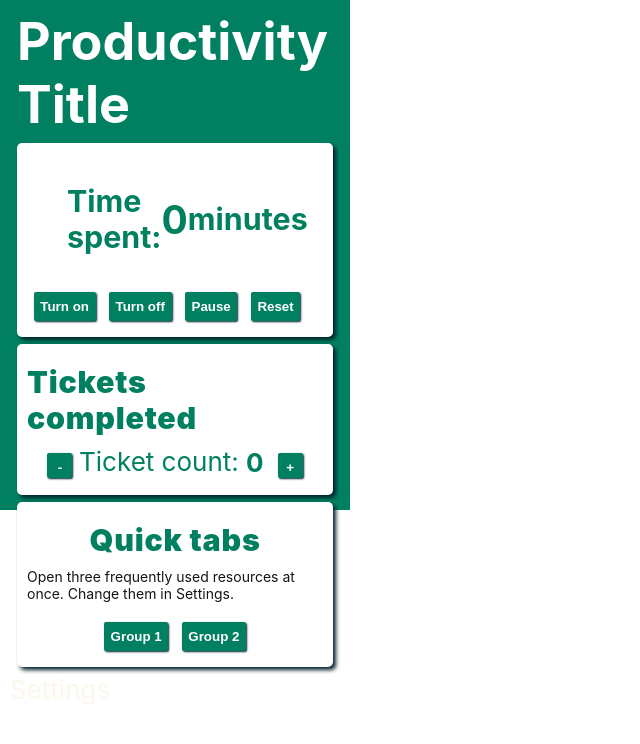
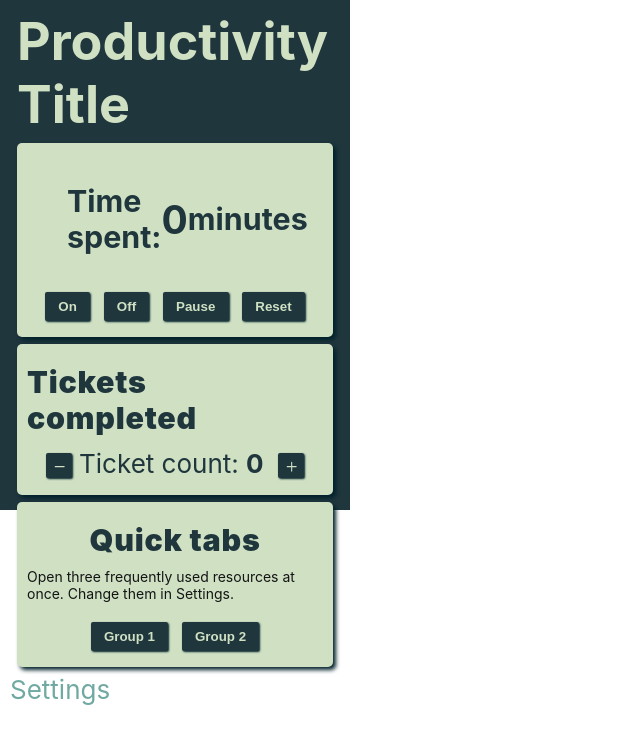
Before and after one commit to sandypockets/ticketer, a React (Create React App) app: page / in a window 1280 px wide. Shown: the top 744 px of the page, without its empty margins (0-640 px from the left). Built offline with nearby package versions, Linux system fonts and the light colour scheme.

Commit message:
Tidy code, styles

```diff
--- a/src/App.js
+++ b/src/App.js
@@ -10,11 +10,9 @@ function App() {
 
   useEffect(() => {
     chrome.storage.local.get(['minutes'], function(result) {
-      console.log("storage.local.minutes: ", result)
       setTime(result.minutes)
     })
     chrome.storage.local.get(['tickets'], function(result) {
-      console.log("storage.local.tickets: ", result)
       if (result.tickets) {
         setTicketCount(result.tickets)
       } else {
--- a/src/components/Home.jsx
+++ b/src/components/Home.jsx
@@ -19,12 +19,12 @@ export default function Home({ ticketCount, increaseTicketCount, decreaseTicketC
               <h3>minutes</h3>
             </div>
           </div>
-          <div>
+          <div className="buttonGroup">
             <button onClick={handleOn}>
-              Turn on
+              On
             </button>
             <button onClick={handleOff}>
-              Turn off
+              Off
             </button>
             <button onClick={handlePause}>
               Pause
@@ -40,11 +40,17 @@ export default function Home({ ticketCount, increaseTicketCount, decreaseTicketC
           <div className="buttonGroup">
             <div>
               <button className="square" onClick={decreaseTicketCount}>
-                -
+                <svg xmlns="http://www.w3.org/2000/svg" className="svg" viewBox="0 0 24 24"
+                     stroke="currentColor">
+                  <path stroke-linecap="round" stroke-linejoin="round" stroke-width="2" d="M20 12H4"/>
+                </svg>
               </button>
               <span>Ticket count: <strong>{ticketCount}</strong> </span>
               <button className="square" onClick={increaseTicketCount}>
-                +
+                <svg xmlns="http://www.w3.org/2000/svg" className="svg" viewBox="0 0 24 24"
+                     stroke="currentColor">
+                  <path stroke-linecap="round" stroke-linejoin="round" stroke-width="2" d="M12 4v16m8-8H4"/>
+                </svg>
               </button>
             </div>
           </div>
--- a/src/components/Settings.jsx
+++ b/src/components/Settings.jsx
@@ -87,7 +87,7 @@ export default function Settings({ setPage }) {
           <h1 className="title">Settings</h1>
 
           <div className="urlForms card">
-            <h3 className="cardTitle">Link group 1</h3>
+            <h3 className="linkGroupTitle cardTitle">Link group 1</h3>
             {formGroups.groupOne.map((item, index) => (
               <div key={index} className="urlForm">
                 <label className="urlLabel">{item.label}</label>
@@ -97,7 +97,7 @@ export default function Settings({ setPage }) {
           </div>
 
           <div className="urlForms card">
-            <h3 className="cardTitle">Link group 2</h3>
+            <h3 className="linkGroupTitle cardTitle">Link group 2</h3>
             {formGroups.groupTwo.map((item, index) => (
               <div key={index} className="urlForm">
                 <label className="urlLabel">{item.label}</label>
--- a/src/main.css
+++ b/src/main.css
@@ -1,16 +1,25 @@
 :root {
-    --primaryColor: #008060;
-    --secondaryColor: #ffffff;
-    --primaryAccent: #fbf7ed;
-    --secondaryAccent: #ffffff;
+    --primaryColor: #1F363D;
+    --secondaryColor: #CFE0C3;
+    --primaryAccent: #70A9A1;
     --black: #151515;
-
+    /* Purple Pink */
+    /*--primaryColor: #480ca8;*/
+    /*--secondaryColor: #ffffff;*/
+    /*--primaryAccent: #f72585;*/
+    /*--secondaryColor: #4cc9f0;*/
+    /*--black: #151515;*/
+    /* Greens */
+    /*--primaryColor: #008060;*/
+    /*--secondaryColor: #ffffff;*/
+    /*--primaryAccent: #fbf7ed;*/
+    /*--secondaryColor: #ffffff;*/
+    /*--black: #151515;*/
 }
 
 .app {
     width: 330px;
     height: 490px;
-    /*background-color: #282c34;*/
     background-color: var(--primaryColor);
     font-size: calc(10px + 2vmin);
     color: var(--primaryAccent);
@@ -32,14 +41,8 @@ p {
 }
 
 h1.title {
-    color: var(--secondaryAccent);
+    color: var(--secondaryColor);
     margin: 0 0 0 7px;
-}
-
-
-
-div.urlForms {
-    margin: 1em auto;
 }
 
 div.urlForms > h3 {
@@ -50,16 +53,17 @@ div.urlForms > h3 {
 button.saveUrls {
     display: flex;
     justify-content: center;
+    background-color: var(--secondaryColor);
+    color: var(--primaryColor);
 }
 
-div.urlForm {
-    margin: 0 auto;
+h3.linkGroupTitle {
+    margin: 0;
 }
 
 label.urlLabel {
     margin: 0 1em;
 }
-
 
 /* Utility classes */
 h3.cardTitle {
@@ -81,12 +85,9 @@ h3.cardTitle {
 }
 
 button {
-    padding: 0.5em;
-    /*background-color: #61dafb;*/
-    /*color: rgb(4, 108, 138);*/
+    padding: 0.5em 1em;
     background-color: var(--primaryColor);
-    /*background-color: #008060;*/
-    color: var(--secondaryAccent);
+    color: var(--secondaryColor);
     border: none;
     margin: 0.5em;
     font-weight: bold;
@@ -106,8 +107,14 @@ div.buttonGroup {
     justify-content: center;
 }
 
+svg.svg {
+    fill: var(--secondaryColor);
+    height: 1em;
+    width: 1em;
+    margin-left: -6px;
+}
+
 .card {
-    /*background-color: rgb(4, 108, 138);*/
     background-color: var(--secondaryColor);
     padding: 10px;
     margin: 7px;
@@ -131,8 +138,6 @@ div.elapsedTime {
     align-items: center;
     padding: 0 40px;
 }
-
-
 /* END Timer */
 
 /* Quick tabs */
```
